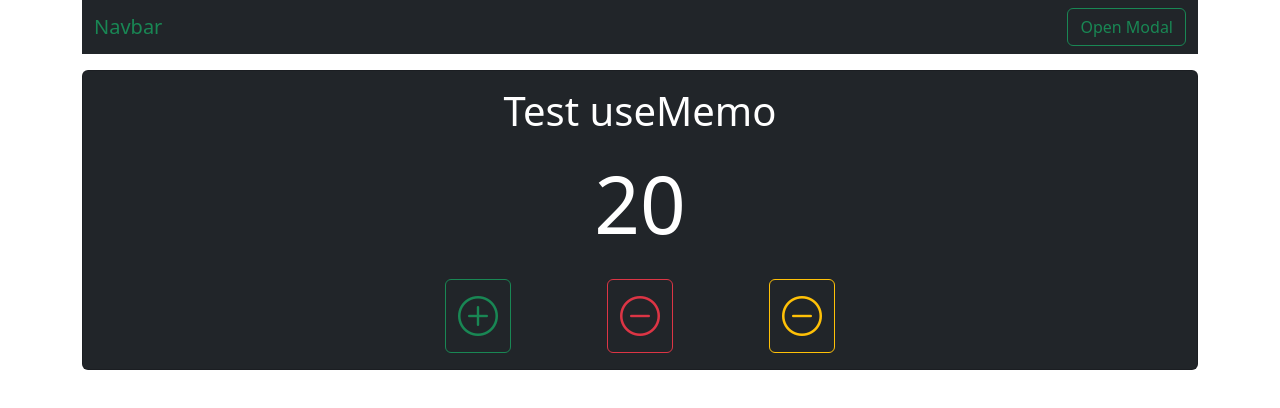
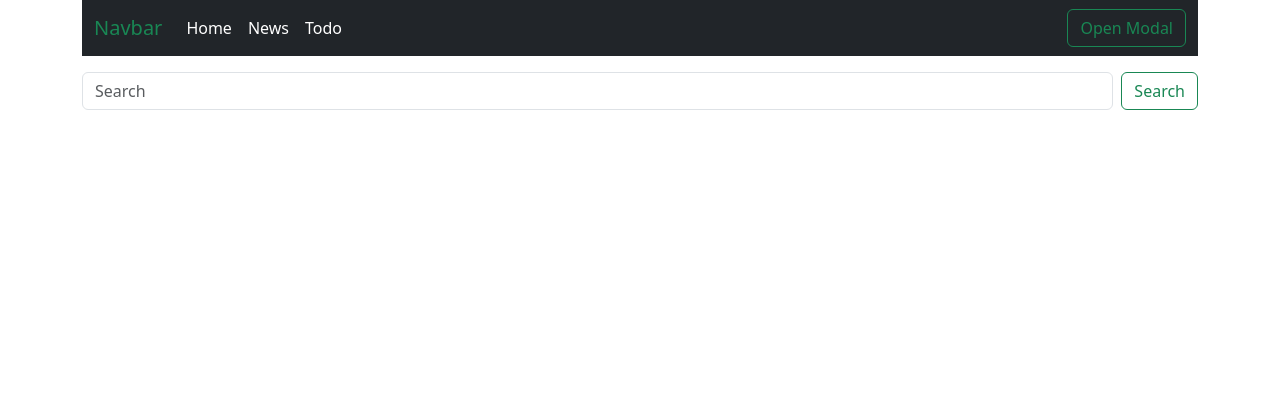
Before and after one commit to AliievLomach-Maxim/fson-72, a React (Create React App) app: page /news in a window 1280 px wide. Shown: the top 408 px of the page. Built offline with nearby package versions, Linux system fonts and the light colour scheme.

Commit message:
add less

```diff
--- a/package.json
+++ b/package.json
@@ -13,6 +13,7 @@
 		"nanoid": "^4.0.2",
 		"react": "^18.2.0",
 		"react-dom": "^18.2.0",
+		"react-router-dom": "^6.11.2",
 		"react-scripts": "5.0.1",
 		"styled-components": "^5.3.10",
 		"web-vitals": "^2.1.4"
--- a/src/components/App.jsx
+++ b/src/components/App.jsx
@@ -1,143 +1,23 @@
-// import ToDoList from './ToDoList/ToDoList'
-import { useState, useEffect } from 'react'
-import Modal from './Modal/Modal'
-// import Counter from './Counter/Counter'
-import Header from './Header/Header'
-// import { Component } from 'react'
-// import Parent from './Parent/Parent'
-import FormLogin from './FormLogin/FormLogin'
-// import Search from './Search/Search'
-// import ContentInfo from './ContentInfo/ContentInfo'
-
 import React from 'react'
-import TestUseMemo from './TestUseMemo/TestUseMemo'
+import { Route, Routes } from 'react-router-dom'
+import HomePage from './pages/HomePage'
+import NewsPage from './pages/NewsPage'
+import TodoPage from './pages/Todo/TodoPage'
+import Layout from './Layout/Layout'
+import TodoDetailsPage from './pages/Todo/TodoDetailsPage'
 
 const App = () => {
-	const [isShowModal, setIsShowModal] = useState(false)
-	const [searchText, setSearchText] = useState('')
-
-	// cdu every render
-	useEffect(() => {
-		console.log('Effect')
-	})
-
-	// cdm
-	useEffect(() => {
-		console.log('Effect 2')
-	}, [])
-
-	// cdu with if
-	useEffect(() => {
-		if (searchText) console.log('Effect 3')
-	}, [searchText])
-
-	// cdu + cdm
-	useEffect(() => {
-		console.log('Effect 4')
-	}, [searchText])
-
-	useEffect(() => {
-		if (searchText && isShowModal) console.log('Effect 3')
-	}, [searchText, isShowModal])
-
-	const openModal = () => setIsShowModal(true)
-
-	const closeModal = () => setIsShowModal(false)
-
-	const createUser = (data) => {
-		const newUser = {
-			...data,
-			id: Date.now(),
-			role: 'customer',
-		}
-		console.log(newUser)
-	}
-
-	const someRenderFn = (data) => {
-		createUser()
-
-		return (
-			<li>
-				{data}
-				{searchText}
-			</li>
-		)
-	}
-
-	const handleSearch = (searchText) => setSearchText(searchText)
-
 	return (
-		<div className='container'>
-			<Header open={openModal} />
-			{/* <Counter /> */}
-			<TestUseMemo />
-			{/* <ToDoList /> */}
-
-			{/* <Parent close={closeModal} isOpen={state.isShowModal}>
-					Some
-				</Parent> */}
-			{/* <Search handleSearch={handleSearch} />
-			<ContentInfo searchText={searchText} /> */}
-
-			{isShowModal && (
-				<Modal close={closeModal} renderFn={someRenderFn}>
-					<FormLogin close={closeModal} createUser={createUser} />
-					{/* Hello */}
-				</Modal>
-			)}
-		</div>
+		<Routes>
+			<Route path='/' element={<Layout />}>
+				<Route index element={<HomePage />} />
+				<Route path='news' element={<NewsPage />} />
+				<Route path='todo' element={<TodoPage />} />
+				<Route path='todo/:todoId' element={<TodoDetailsPage />} />
+			</Route>
+			{/* <Route path='*' element={<h1>Error 404</h1>} /> */}
+		</Routes>
 	)
 }
 
 export default App
-
-// class App extends Component {
-// 	state = { isShowModal: false, searchText: '' }
-
-// 	openModal = () => {
-// 		this.setState({ isShowModal: true })
-// 	}
-// 	closeModal = () => {
-// 		this.setState({ isShowModal: false })
-// 	}
-
-// 	createUser = (data) => {
-// 		const newUser = {
-// 			...data,
-// 			id: Date.now(),
-// 			role: 'customer',
-// 		}
-// 		console.log(newUser)
-// 	}
-
-// 	handleSearch = (searchText) => {
-// 		this.setState({ searchText })
-// 	}
-
-// 	render() {
-// 		return (
-// <div className='container'>
-// 	<Header open={this.openModal} />
-// 	{/* <Counter /> */}
-// 	{/* <ToDoList /> */}
-
-// 	{/* <Parent close={this.closeModal} isOpen={this.state.isShowModal}>
-// 		Some
-// 	</Parent> */}
-// 	<Search handleSearch={this.handleSearch} />
-// 	<ContentInfo searchText={this.state.searchText} />
-
-// 	{this.state.isShowModal && (
-// 		<Modal close={this.closeModal}>
-// 			<FormLogin
-// 				close={this.closeModal}
-// 				createUser={this.createUser}
-// 			/>
-// 		</Modal>
-// 	)}
-// </div>
-// 		)
-// 	}
-// }
-
-// export default App
--- a/src/components/Header/Header.jsx
+++ b/src/components/Header/Header.jsx
@@ -1,10 +1,32 @@
+import { NavLink } from 'react-router-dom'
+
 const Header = ({ open }) => {
 	return (
-		<nav className='navbar bg-dark mb-3'>
+		<nav className='navbar bg-dark mb-3 navbar-expand-lg'>
 			<div className='container-fluid'>
 				<span className='navbar-brand mb-0 h1 text-success'>
 					Navbar
 				</span>
+				<div
+					className='collapse navbar-collapse'
+					id='navbarNavAltMarkup'
+				>
+					<div className='navbar-nav'>
+						<NavLink
+							className='nav-link text-white'
+							aria-current='page'
+							to='/'
+						>
+							Home
+						</NavLink>
+						<NavLink className='nav-link text-white' to='/news'>
+							News
+						</NavLink>
+						<NavLink className='nav-link text-white' to='/todo'>
+							Todo
+						</NavLink>
+					</div>
+				</div>
 				<button className='btn btn-outline-success' onClick={open}>
 					Open Modal
 				</button>
--- /dev/null
+++ b/src/components/Layout/Layout.jsx
@@ -0,0 +1,36 @@
+import React, { useState } from 'react'
+import { Outlet } from 'react-router-dom'
+import Header from '../Header/Header'
+import Modal from '../Modal/Modal'
+import FormLogin from '../FormLogin/FormLogin'
+
+const Layout = () => {
+	const [isShowModal, setIsShowModal] = useState(false)
+
+	const openModal = () => setIsShowModal(true)
+
+	const closeModal = () => setIsShowModal(false)
+	const createUser = (data) => {
+		const newUser = {
+			...data,
+			id: Date.now(),
+			role: 'customer',
+		}
+		console.log(newUser)
+	}
+
+	return (
+		<div className='container'>
+			<Header open={openModal} />
+			<Outlet />
+			{isShowModal && (
+				<Modal close={closeModal}>
+					<FormLogin close={closeModal} createUser={createUser} />
+					{/* Hello */}
+				</Modal>
+			)}
+		</div>
+	)
+}
+
+export default Layout
--- a/src/components/TestUseMemo/TestUseMemo.jsx
+++ b/src/components/TestUseMemo/TestUseMemo.jsx
@@ -2,7 +2,7 @@ import React, { useCallback, useEffect, useMemo, useState } from 'react'
 
 function complexCompute(number) {
 	console.log('complex :>> ')
-	for (let i = 0; i < 1000000000; i++) {}
+	// for (let i = 0; i < 1000000000; i++) {}
 	return number * 2
 }
 
--- a/src/components/ToDo/ToDo.jsx
+++ b/src/components/ToDo/ToDo.jsx
@@ -1,4 +1,5 @@
 import React from 'react'
+import { Link } from 'react-router-dom'
 
 const ToDo = ({ todo, check, handleDelete }) => {
 	function handleCheck() {
@@ -14,7 +15,7 @@ const ToDo = ({ todo, check, handleDelete }) => {
 						onChange={handleCheck}
 						checked={todo.completed}
 					/>
-					{todo.title}
+					<Link to={todo.id}>{todo.title}</Link>
 				</div>
 				<div className='col'>
 					<button
--- /dev/null
+++ b/src/components/pages/HomePage.jsx
@@ -0,0 +1,8 @@
+import React from 'react'
+import TestUseMemo from '../TestUseMemo/TestUseMemo'
+
+const HomePage = () => {
+	return <TestUseMemo />
+}
+
+export default HomePage
--- /dev/null
+++ b/src/components/pages/NewsPage.jsx
@@ -0,0 +1,18 @@
+import React, { useState } from 'react'
+import Search from '../Search/Search'
+import ContentInfo from '../ContentInfo/ContentInfo'
+
+const NewsPage = () => {
+	const [searchText, setSearchText] = useState('')
+
+	const handleSearch = (searchText) => setSearchText(searchText)
+
+	return (
+		<>
+			<Search handleSearch={handleSearch} />
+			<ContentInfo searchText={searchText} />
+		</>
+	)
+}
+
+export default NewsPage
--- /dev/null
+++ b/src/components/pages/Todo/TodoDetailsPage.jsx
@@ -0,0 +1,12 @@
+import React, { useState } from 'react'
+import { useParams } from 'react-router-dom'
+
+const TodoDetailsPage = () => {
+	const { todoId } = useParams()
+	const todos = JSON.parse(localStorage.getItem('todo'))
+	const todo = todos.find((el) => el.id === todoId)
+
+	return todo ? <h1>{todo.title}</h1> : <h1>Error 404</h1>
+}
+
+export default TodoDetailsPage
--- /dev/null
+++ b/src/components/pages/Todo/TodoPage.jsx
@@ -0,0 +1,8 @@
+import React from 'react'
+import ToDoList from '../../ToDoList/ToDoList'
+
+const TodoPage = () => {
+	return <ToDoList />
+}
+
+export default TodoPage
--- a/src/index.js
+++ b/src/index.js
@@ -1,6 +1,11 @@
 import React from 'react'
 import ReactDOM from 'react-dom/client'
 import App from './components/App'
+import { BrowserRouter } from 'react-router-dom'
 // import App from './testContext/App'
 
-ReactDOM.createRoot(document.getElementById('root')).render(<App />)
+ReactDOM.createRoot(document.getElementById('root')).render(
+	<BrowserRouter>
+		<App />
+	</BrowserRouter>
+)
```
Also changed, not shown: src/components/App copy.jsx (added, +143 -0 lines), 2 other files (tests, documents, lock files or other folders).
